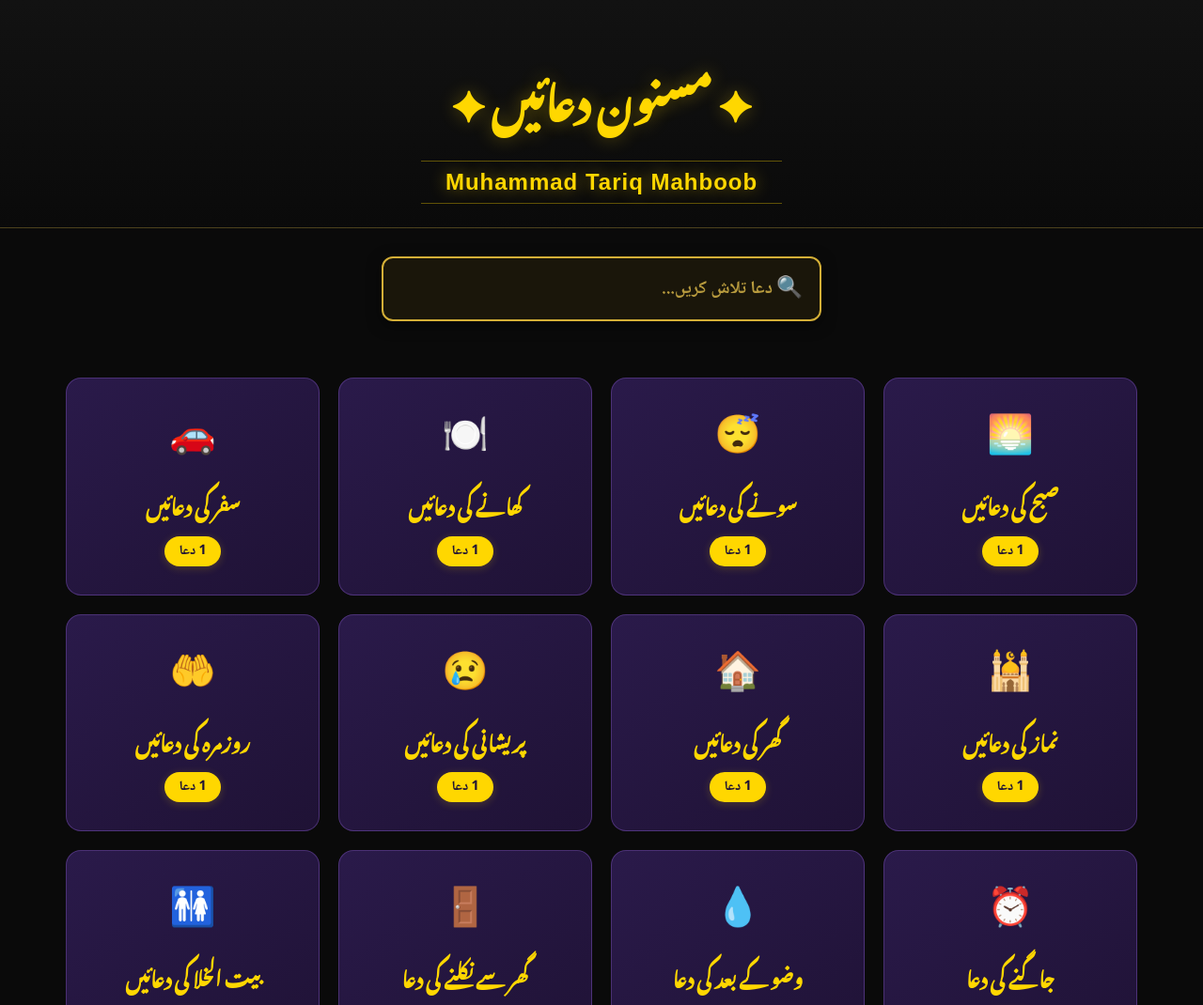
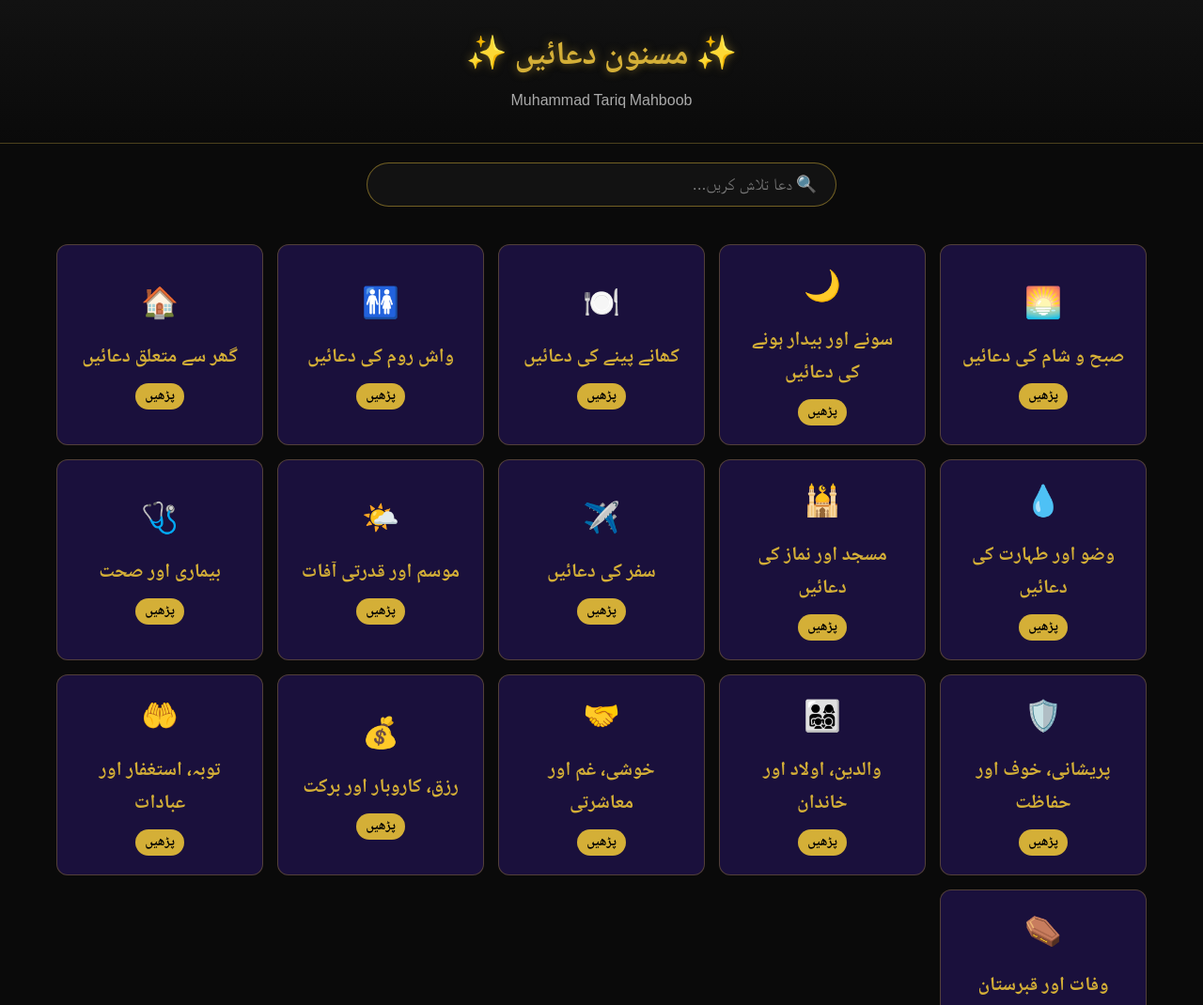
Before and after one commit to Tariqkhan61/masnoon-duain, a plain HTML site: page index.html in a window 1280 px wide. Shown: the top 1070 px of the page at 94% size. Drawn offline with Linux system fonts and the light colour scheme; a web font is replaced by a local one.

Commit message:
Refactor index.html for layout and styling changes
Updated HTML structure and styles for improved layout and design.

```diff
--- a/index.html
+++ b/index.html
@@ -4,268 +4,140 @@
 <meta charset="UTF-8">
 <meta name="viewport" content="width=device-width, initial-scale=1.0">
 <title>مسنون دعائیں - Muhammad Tariq Mahboob</title>
-<link href="https://fonts.googleapis.com/css2?family=Noto+Naskh+Arabic:wght@400;700&family=Noto+Nastaliq+Urdu:wght@400;700&display=swap" rel="stylesheet">
+<link href="https://fonts.googleapis.com/css2?family=Noto+Naskh+Arabic:wght@400;700&display=swap" rel="stylesheet">
+<link href="https://fonts.googleapis.com/css2?family=Jameel+Noori+Nastaleeq&display=swap" rel="stylesheet">
 <style>
   * { margin: 0; padding: 0; box-sizing: border-box; }
-
   body {
     background: #0a0a0a;
     color: #D4AF37;
-    font-family: 'Noto Naskh Arabic', 'Jameel Noori Nastaleeq', 'Noto Nastaliq Urdu', serif;
+    font-family: 'Jameel Noori Nastaleeq', 'Noto Naskh Arabic', sans-serif;
     min-height: 100vh;
     display: flex;
     flex-direction: column;
-   font-variant-emoji: emoji;
   }
-
   header {
     text-align: center;
-    padding: 45px 20px 25px;
+    padding: 30px 20px;
     background: linear-gradient(180deg, #121212 0%, #0a0a0a 100%);
     border-bottom: 1px solid rgba(212, 175, 55, 0.3);
   }
+  header h1 { font-size: 2.2rem; margin-bottom: 5px; text-shadow: 0 0 10px rgba(212, 175, 55, 0.5); }
+  header p { color: #aaaaaa; font-size: 1rem; }
 
-  header h1 {
-    font-size: 2.8rem;
-    color: #FFD700;
-    text-shadow: 0 0 20px rgba(255, 215, 0, 0.3);
-    margin-bottom: 14px;
-    font-family: 'Noto Nastaliq Urdu', serif;
-   font-variant-emoji: emoji;
+  .search-container { text-align: center; padding: 20px; }
+  .search-container input {
+    width: 80%; max-width: 500px;
+    padding: 12px 20px;
+    border-radius: 25px;
+    border: 1px solid rgba(212, 175, 55, 0.5);
+    background: #121212;
+    color: #fff;
+    font-family: 'Jameel Noori Nastaleeq', sans-serif;
+    font-size: 1.1rem;
+    outline: none;
   }
 
-  header .presented {
-    font-size: 1.5rem;
-    font-weight: 700;
-    color: #FFD700;
-    letter-spacing: 1px;
-    text-shadow: 0 0 18px rgba(255, 215, 0, 0.45);
-    display: inline-block;
-    padding: 8px 26px;
-    border-top: 1px solid rgba(255, 215, 0, 0.35);
-    border-bottom: 1px solid rgba(255, 215, 0, 0.35);
-    font-family: sans-serif;
-  }
-
-  .search-box {
-    max-width: 600px;
-    margin: 30px auto;
-    padding: 0 20px;
-    position: relative;
-  }
-
-  .search-box input {
-    width: 100%;
-    padding: 16px 50px 16px 20px;
-    background: #1a160a;
-    border: 2px solid #D4AF37;
-    border-radius: 12px;
-    color: #FFD700;
-    font-family: 'Noto Naskh Arabic', serif;
-    font-size: 1.2rem;
-    outline: none;
-    transition: 0.3s;
-    box-shadow: 0 4px 15px rgba(0, 0, 0, 0.5);
-  }
-
-  .search-box input::placeholder { color: #b89b3e; font-weight: bold; }
-  .search-box input:focus {
-    border-color: #FFD700;
-    background: #221d0d;
-    box-shadow: 0 0 20px rgba(255, 215, 0, 0.3);
-  }
-
-  .search-box .search-icon {
-    position: absolute;
-    right: 40px;
-    top: 50%;
-    transform: translateY(-50%);
-    color: #FFD700;
-    font-size: 1.4rem;
-  }
-
-  .cards-grid {
+  .grid-container {
     display: grid;
-    grid-template-columns: repeat(auto-fill, minmax(240px, 1fr));
-    gap: 20px;
-    padding: 30px;
+    grid-template-columns: repeat(auto-fit, minmax(220px, 1fr));
+    gap: 15px;
+    padding: 20px;
     max-width: 1200px;
     margin: 0 auto;
     width: 100%;
-    flex: 1;
   }
-
-  .card-link { text-decoration: none; color: inherit; display: block; }
-
   .card {
-    background: linear-gradient(145deg, #2a1a4a, #1f1235);
-    border: 1px solid rgba(150, 100, 220, 0.35);
-    border-radius: 16px;
-    padding: 30px 20px;
+    background: #1a103c;
+    border: 1px solid rgba(212, 175, 55, 0.3);
+    border-radius: 12px;
+    padding: 20px;
     text-align: center;
     cursor: pointer;
-    transition: all 0.35s ease;
-    position: relative;
-    overflow: hidden;
-    height: 100%;
+    transition: 0.3s;
+    text-decoration: none;
+    color: #D4AF37;
     display: flex;
     flex-direction: column;
-    justify-content: space-between;
+    align-items: center;
+    justify-content: center;
   }
+  .card:hover {
+    background: #231550;
+    transform: translateY(-5px);
+    box-shadow: 0 5px 15px rgba(212, 175, 55, 0.2);
+  }
+  .card .icon { font-size: 2rem; margin-bottom: 10px; }
+  .card .title { font-size: 1.3rem; font-weight: bold; }
+  .card .count { font-size: 0.9rem; color: #fff; background: #D4AF37; padding: 2px 10px; border-radius: 15px; margin-top: 10px; color: #000; font-weight: bold; }
 
-  .card::before {
-    content: '';
-    position: absolute;
-    top: 0; left: -100%;
-    width: 100%; height: 100%;
-    background: linear-gradient(90deg, transparent, rgba(255,215,0,0.08), transparent);
-    transition: 0.6s;
-  }
-
-  .card:hover::before { left: 100%; }
-  .card:hover {
-    transform: translateY(-6px);
-    border-color: #b98cf0;
-    box-shadow: 0 10px 30px rgba(150, 100, 220, 0.35), 0 0 22px rgba(255, 215, 0, 0.12);
-  }
-
-  .card .icon { font-size: 2.5rem; margin-bottom: 15px; display: block; }
-
-  .card h3 {
-    font-size: 1.3rem;
-    color: #FFD700;
-    font-weight: 700;
-    line-height: 1.9;
-    font-family: 'Jameel Noori Nastaleeq', 'Noto Nastaliq Urdu', serif;
-    margin-bottom: 15px;
-  }
-
-  .card .count {
-    font-size: 0.9rem;
-    color: #1f1235;
-    background: #FFD700;
-    padding: 4px 15px;
-    border-radius: 20px;
-    display: inline-block;
-    font-family: 'Noto Naskh Arabic', serif;
-    font-weight: bold;
-    margin: 0 auto;
-    box-shadow: 0 2px 10px rgba(255, 215, 0, 0.2);
-   font-variant-emoji: text;
-  }
-
-  footer {
-    text-align: center;
-    padding: 30px 20px;
-    border-top: 1px solid rgba(212, 175, 55, 0.25);
-    margin-top: 40px;
-    background: #0d0d0d;
-  }
-
-  footer .name { color: #FFD700; font-weight: 700; font-size: 1.1rem; text-shadow: 0 0 10px rgba(255,215,0,0.2); font-family: sans-serif; }
-  footer .copy { color: #7a6b2f; font-size: 0.9rem; margin-top: 8px; }
-
-  @media (max-width: 500px) {
-    header h1 { font-size: 2rem; }
-    header .presented { font-size: 1.15rem; padding: 6px 18px; }
-    .cards-grid { padding: 15px; gap: 14px; }
+  @media (max-width: 600px) {
+    header h1 { font-size: 1.8rem; }
   }
 </style>
 </head>
 <body>
 
 <header>
-  <h1>✦ مسنون دعائیں ✦</h1>
-  <p class="presented">Muhammad Tariq Mahboob</p>
+  <h1>✨ مسنون دعائیں ✨</h1>
+  <p>Muhammad Tariq Mahboob</p>
 </header>
 
-<div class="search-box">
-  <span class="search-icon">🔍</span>
-  <input type="text" id="searchInput" placeholder="دعا تلاش کریں..." onkeyup="filterCards()">
+<div class="search-container">
+  <input type="text" id="searchInput" placeholder="🔍 دعا تلاش کریں..." onkeyup="filterCategories()">
 </div>
 
-<div class="cards-grid" id="cardsGrid">
-  <!-- پرانے کارڈز -->
-  <a href="dua.html?category=morning" class="card-link" data-keywords="subha morning fajar صبح">
-    <div class="card"><span class="icon">🌅</span><h3>صبح کی دعائیں</h3><div class="count" data-cat="morning">...</div></div>
-  </a>
-  <a href="dua.html?category=sleep" class="card-link" data-keywords="sona sleep raat rat سونا سونے">
-    <div class="card"><span class="icon">😴</span><h3>سونے کی دعائیں</h3><div class="count" data-cat="sleep">...</div></div>
-  </a>
-  <a href="dua.html?category=food" class="card-link" data-keywords="khana food eating کھانا کھانے">
-    <div class="card"><span class="icon">🍽️</span><h3>کھانے کی دعائیں</h3><div class="count" data-cat="food">...</div></div>
-  </a>
-  <a href="dua.html?category=travel" class="card-link" data-keywords="safar travel journey سفر">
-    <div class="card"><span class="icon">🚗</span><h3>سفر کی دعائیں</h3><div class="count" data-cat="travel">...</div></div>
-  </a>
-  <a href="dua.html?category=namaz" class="card-link" data-keywords="namaz prayer salah نماز">
-    <div class="card"><span class="icon">🕌</span><h3>نماز کی دعائیں</h3><div class="count" data-cat="namaz">...</div></div>
-  </a>
-  <a href="dua.html?category=ghar" class="card-link" data-keywords="ghar home house گھر">
-    <div class="card"><span class="icon">🏠</span><h3>گھر کی دعائیں</h3><div class="count" data-cat="ghar">...</div></div>
-  </a>
-  <a href="dua.html?category=distress" class="card-link" data-keywords="pareshani preshani distress tension sad پریشانی">
-    <div class="card"><span class="icon">😢</span><h3>پریشانی کی دعائیں</h3><div class="count" data-cat="distress">...</div></div>
-  </a>
-  <a href="dua.html?category=daily" class="card-link" data-keywords="rozmarra daily routine روزمرہ">
-    <div class="card"><span class="icon">🤲</span><h3>روزمرہ کی دعائیں</h3><div class="count" data-cat="daily">...</div></div>
-  </a>
-
-  <!-- 🌟 نئے کارڈز -->
-  <a href="dua.html?category=wakeup" class="card-link" data-keywords="jaagna wakeup bedar neend اٹھنا بیدار جاگنا">
-    <div class="card"><span class="icon">⏰</span><h3>جاگنے کی دعا</h3><div class="count" data-cat="wakeup">...</div></div>
-  </a>
-  <a href="dua.html?category=wuzu" class="card-link" data-keywords="wuzu ablution وضو">
-    <div class="card"><span class="icon">💧</span><h3>وضو کے بعد کی دعا</h3><div class="count" data-cat="wuzu">...</div></div>
-  </a>
-  <a href="dua.html?category=leavehome" class="card-link" data-keywords="ghar se nikalna leave home گھر سے نکلنا">
-    <div class="card"><span class="icon">🚪</span><h3>گھر سے نکلنے کی دعا</h3><div class="count" data-cat="leavehome">...</div></div>
-  </a>
-  <a href="dua.html?category=washroom" class="card-link" data-keywords="washroom toilet bathroom بیت الخلا ٹوائلٹ">
-    <div class="card"><span class="icon">🚻</span><h3>بیت الخلا کی دعائیں</h3><div class="count" data-cat="washroom">...</div></div>
-  </a>
-  <a href="dua.html?category=masjid" class="card-link" data-keywords="masjid mosque مسجد">
-    <div class="card"><span class="icon">🕌</span><h3>مسجد کی دعائیں</h3><div class="count" data-cat="masjid">...</div></div>
-  </a>
-  <a href="dua.html?category=azan" class="card-link" data-keywords="azan azaan call to prayer اذان">
-    <div class="card"><span class="icon">📢</span><h3>اذان کے بعد کی دعا</h3><div class="count" data-cat="azan">...</div></div>
-  </a>
+<div class="grid-container" id="categoryGrid">
+  <!-- کیٹیگریز کا ڈیٹا JavaScript سے لوڈ ہوگا -->
 </div>
 
-<footer>
-  <p class="name">Developed by Muhammad Tariq Mahboob</p>
-  <p class="copy">© 2026 مسنون دعائیں — تمام حقوق محفوظ ہیں</p>
-</footer>
+<script>
+  const categories = [
+    { name: "صبح و شام کی دعائیں", icon: "🌅", id: "morning_evening" },
+    { name: "سونے اور بیدار ہونے کی دعائیں", icon: "🌙", id: "sleep" },
+    { name: "کھانے پینے کی دعائیں", icon: "🍽️", id: "food" },
+    { name: "واش روم کی دعائیں", icon: "🚻", id: "bathroom" },
+    { name: "گھر سے متعلق دعائیں", icon: "🏠", id: "home" },
+    { name: "وضو اور طہارت کی دعائیں", icon: "💧", id: "wudu" },
+    { name: "مسجد اور نماز کی دعائیں", icon: "🕌", id: "salah" },
+    { name: "سفر کی دعائیں", icon: "✈️", id: "travel" },
+    { name: "موسم اور قدرتی آفات", icon: "🌤️", id: "weather" },
+    { name: "بیماری اور صحت", icon: "🩺", id: "health" },
+    { name: "پریشانی، خوف اور حفاظت", icon: "🛡️", id: "protection" },
+    { name: "والدین، اولاد اور خاندان", icon: "👨‍👩‍👧‍👦", id: "family" },
+    { name: "خوشی، غم اور معاشرتی", icon: "🤝", id: "social" },
+    { name: "رزق، کاروبار اور برکت", icon: "💰", id: "wealth" },
+    { name: "توبہ، استغفار اور عبادات", icon: "🤲", id: "repentance" },
+    { name: "وفات اور قبرستان", icon: "⚰️", id: "death" }
+  ];
 
-<script>
-  function filterCards() {
-    let input = document.getElementById('searchInput').value.toLowerCase();
-    let cards = document.querySelectorAll('.card-link');
-    cards.forEach(function(card) {
-      let title = card.querySelector('h3').innerText.toLowerCase();
-      let keywords = card.getAttribute('data-keywords').toLowerCase();
-      if (title.includes(input) || keywords.includes(input)) {
-        card.style.display = "block";
+  const grid = document.getElementById('categoryGrid');
+
+  categories.forEach(cat => {
+    const card = document.createElement('a');
+    card.href = `dua.html?cat=${cat.id}`;
+    card.className = 'card';
+    card.setAttribute('data-name', cat.name);
+    card.innerHTML = `
+      <div class="icon">${cat.icon}</div>
+      <div class="title">${cat.name}</div>
+      <div class="count">پڑھیں</div>
+    `;
+    grid.appendChild(card);
+  });
+
+  function filterCategories() {
+    const input = document.getElementById('searchInput').value.toLowerCase();
+    const cards = document.querySelectorAll('.card');
+    cards.forEach(card => {
+      const name = card.getAttribute('data-name');
+      if (name.includes(input)) {
+        card.style.display = 'flex';
       } else {
-        card.style.display = "none";
+        card.style.display = 'none';
       }
     });
   }
-
-  window.onload = function() {
-    // ✅ یہاں ہر کیٹیگری میں دعاؤں کی تعداد لکھی ہے
-    const counts = {
-      "morning": 1, "sleep": 1, "food": 1, "travel": 1, "namaz": 1, "ghar": 1, "distress": 1, "daily": 1,
-      "wakeup": 1, "wuzu": 1, "leavehome": 1, "washroom": 2, "masjid": 2, "azan": 1
-    };
-
-    document.querySelectorAll('.count').forEach(badge => {
-      let cat = badge.getAttribute('data-cat');
-      if(counts[cat]) {
-        badge.innerText = counts[cat] + " دعا";
-      }
-    });
-  };
 </script>
 
 </body>
```
